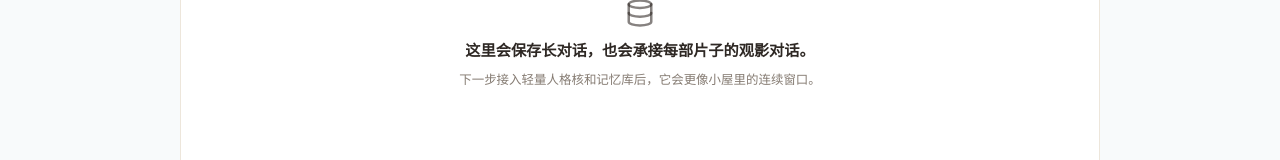
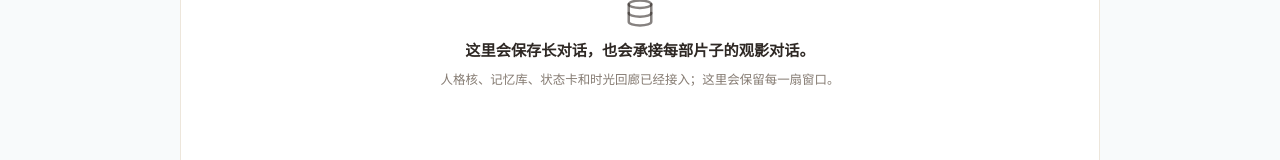
Before and after one commit to Kisera001/KI-CO, a React (Vite) app: page / in a window 1280 px wide. Both pictures are taken after a click on the button "长对话". Shown: the part 375-535 px from the top of the page. Built offline with nearby package versions, Linux system fonts and the light colour scheme.

Commit message:
Update chat page message content

```diff
--- a/src/components/chat/ChatPage.tsx
+++ b/src/components/chat/ChatPage.tsx
@@ -1646,7 +1646,7 @@ ${currentStateCard.content.trim()}`
             <div className="cottage-empty-chat">
               <Database size={30} />
               <strong>这里会保存长对话，也会承接每部片子的观影对话。</strong>
-              <span>下一步接入轻量人格核和记忆库后，它会更像小屋里的连续窗口。</span>
+              <span>人格核、记忆库、状态卡和时光回廊已经接入；这里会保留每一扇窗口。</span>
             </div>
           )}
 
```
